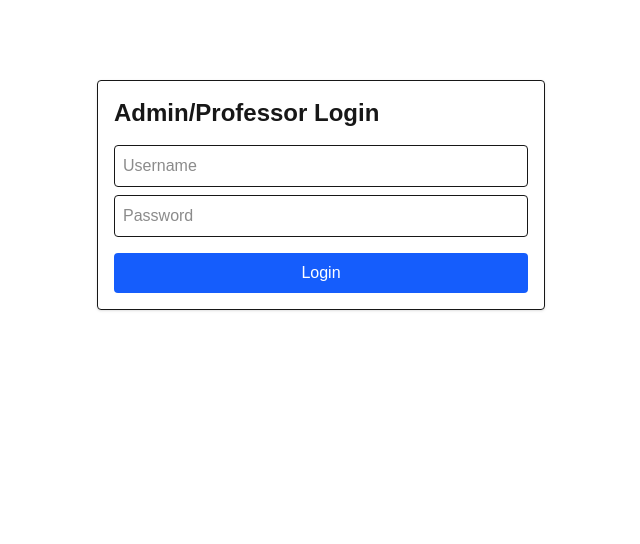
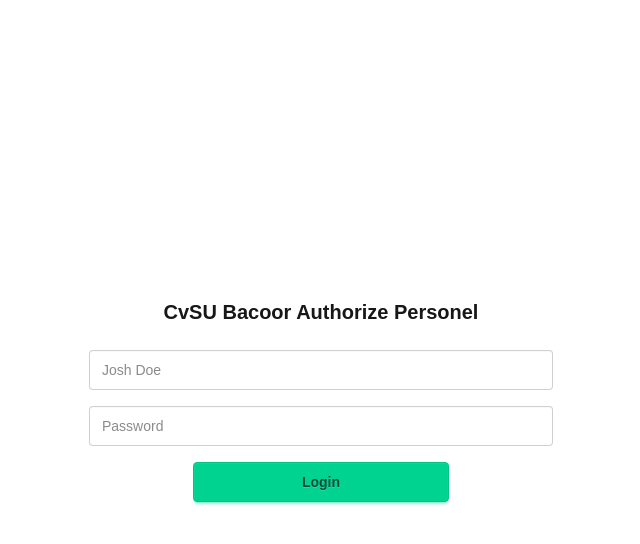
Before and after one commit to JeremyPoliquit/midterm-project, a Next.js app in the folder frontend/: page /auth/login in a window 1280 px wide. Shown: the top 544 px of the page, without its empty margins (319-959 px from the left). Built offline with nearby package versions, Linux system fonts and the light colour scheme.

Commit message:
prompting unauthorized users

```diff
--- a/frontend/src/app/auth/login/page.jsx
+++ b/frontend/src/app/auth/login/page.jsx
@@ -6,7 +6,6 @@
 import { useRouter } from "next/navigation";
 import axios from "axios";
 import { jwtDecode } from "jwt-decode";
-
 
 const page = () => {
   const [userName, setUserName] = useState("");
@@ -53,34 +52,58 @@
   };
 
   return (
-    <div className="max-w-md mx-auto mt-20 p-4 border rounded shadow">
-      <h1 className="text-2xl font-semibold mb-4">Admin/Professor Login</h1>
-      <form onSubmit={handleLogin}>
+    <>
+      <div className="flex justify-center items-center min-h-screen">
+        <div className="w-full max-w-lg px-6">
+          <h1 className="text-xl font-semibold text-center mb-6">
+            CvSU Bacoor Authorize Personel
+          </h1>
+
+          <form onSubmit={handleLogin} className="flex flex-col gap-4 max-w-lg">
+            {/* Student Number Input */}
+            <div>
               <input
                 type="text"
-          placeholder="Username"
+                className="input validator w-full"
                 value={userName}
                 onChange={(e) => setUserName(e.target.value)}
-          className="w-full p-2 border rounded mb-2"
+                placeholder="Josh Doe"
                 required
               />
+            </div>
+
+            {/* Password Input */}
+            <div>
+              <label className="input validator w-full">
                 <input
                   type="password"
-          placeholder="Password"
                   value={userPassword}
                   onChange={(e) => setUserPassword(e.target.value)}
-          className="w-full p-2 border rounded mb-4"
                   required
+                  placeholder="Password"
+                  pattern="(?=.*\d)(?=.*[a-z])(?=.*[A-Z]).{8,}"
+                  title="Must be more than 8 characters, including number, lowercase letter, uppercase letter"
                 />
-        {error && <p className="text-red-500 mb-2">{error}</p>}
-        <button
-          type="submit"
-          className="w-full bg-blue-600 text-white p-2 rounded hover:bg-blue-700"
-        >
+              </label>
+              <p className="validator-hint hidden">
+                At least one number
+                <br />
+                At least one lowercase letter
+                <br />
+                At least one uppercase letter
+              </p>
+            </div>
+
+            {/* Submit Button */}
+            <div className="flex justify-center">
+              <button type="submit" className="btn btn-success btn-wide">
                 Login
               </button>
+            </div>
           </form>
         </div>
+      </div>
+    </>
   );
 };
 
--- a/frontend/src/app/dashboard/admin/page.jsx
+++ b/frontend/src/app/dashboard/admin/page.jsx
@@ -1,33 +1,44 @@
 "use client";
 
-import { useEffect } from "react";
+import { useEffect, useState } from "react";
 import { useRouter } from "next/navigation";
 import { jwtDecode } from "jwt-decode";
 
 const page = () => {
   const router = useRouter();
+  const [token, setToken] = useState(null);
+  const [user, setUser] = useState(null);
 
   useEffect(() => {
-    const token = localStorage.getItem("token");
+    const storedToken = localStorage.getItem("token");
 
-    if (!token) {
+    if (!storedToken) {
       router.push("/auth/login");
       return;
     }
 
     try {
-      const decoded = jwtDecode(token);
+      const decoded = jwtDecode(storedToken);
       if (decoded.user_role !== "admin") {
         router.push("/auth/login");
       }
     } catch (err) {
       router.push("/auth/login");
     }
+
+    setToken(storedToken);
+    const decoded = jwtDecode(storedToken);
+    setUser(decoded);
   }, []);
 
+  if (!user) return <div className="font-semibold">Can't access this page</div>;
+
   return (
-    <div>Welcome Admin Dashboard</div>
-  )
-}
+    <>
+      <h1>Welcome Admin Dashboard</h1>
+      <p>Dashboard</p>
+    </>
+  );
+};
 
-export default page
+export default page;
--- a/frontend/src/app/dashboard/professor/page.jsx
+++ b/frontend/src/app/dashboard/professor/page.jsx
@@ -9,6 +9,7 @@
 
 const page = () => {
   const [token, setToken] = useState(null);
+  const router = useRouter();
   const [userInfo, setUserInfo] = useState(null);
 
   // Full Insert Form
@@ -32,7 +33,19 @@
 
   useEffect(() => {
     const storedToken = localStorage.getItem("token");
-    if (!storedToken) return;
+    if (!storedToken) {
+      router.push("/auth/login");
+      return;
+    };
+
+    try {
+      const decoded = jwtDecode(storedToken);
+      if (decoded.user_role !== "professor") {
+        router.push("/auth/login");
+      }
+    } catch (err) {
+      router.push("/auth/login");
+    }
 
     setToken(storedToken);
     const decoded = jwtDecode(storedToken);
@@ -141,6 +154,9 @@
       alert("Record only insert failed.");
     }
   };
+
+  if (!userInfo) return <div className="font-semibold">Can't access this page</div>;
+
   return (
     <div className="p-8">
       <h1 className="text-3xl font-bold mb-6">Professor Dashboard</h1>
--- a/frontend/src/app/home/page.jsx
+++ b/frontend/src/app/home/page.jsx
@@ -35,7 +35,7 @@
     router.push("/");
   };
 
-  if (!user) return <div>Loading...</div>;
+  if (!user) return <div className="font-semibold">Can't access this page</div>;
 
   const latestRecord = user.records?.[0]; // optional: latest record lang
 
```
Lines whose indentation alone changed are shown as unchanged.
